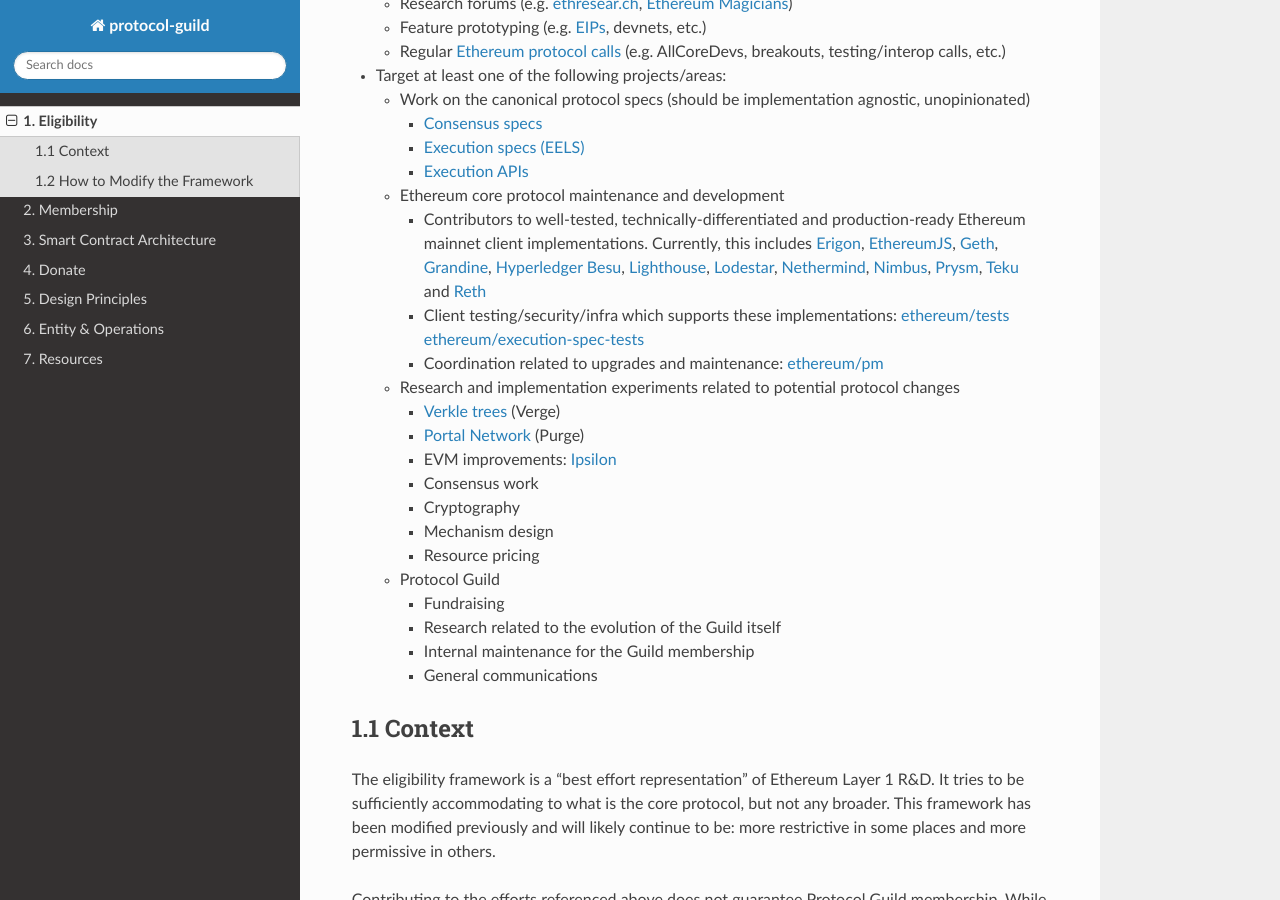
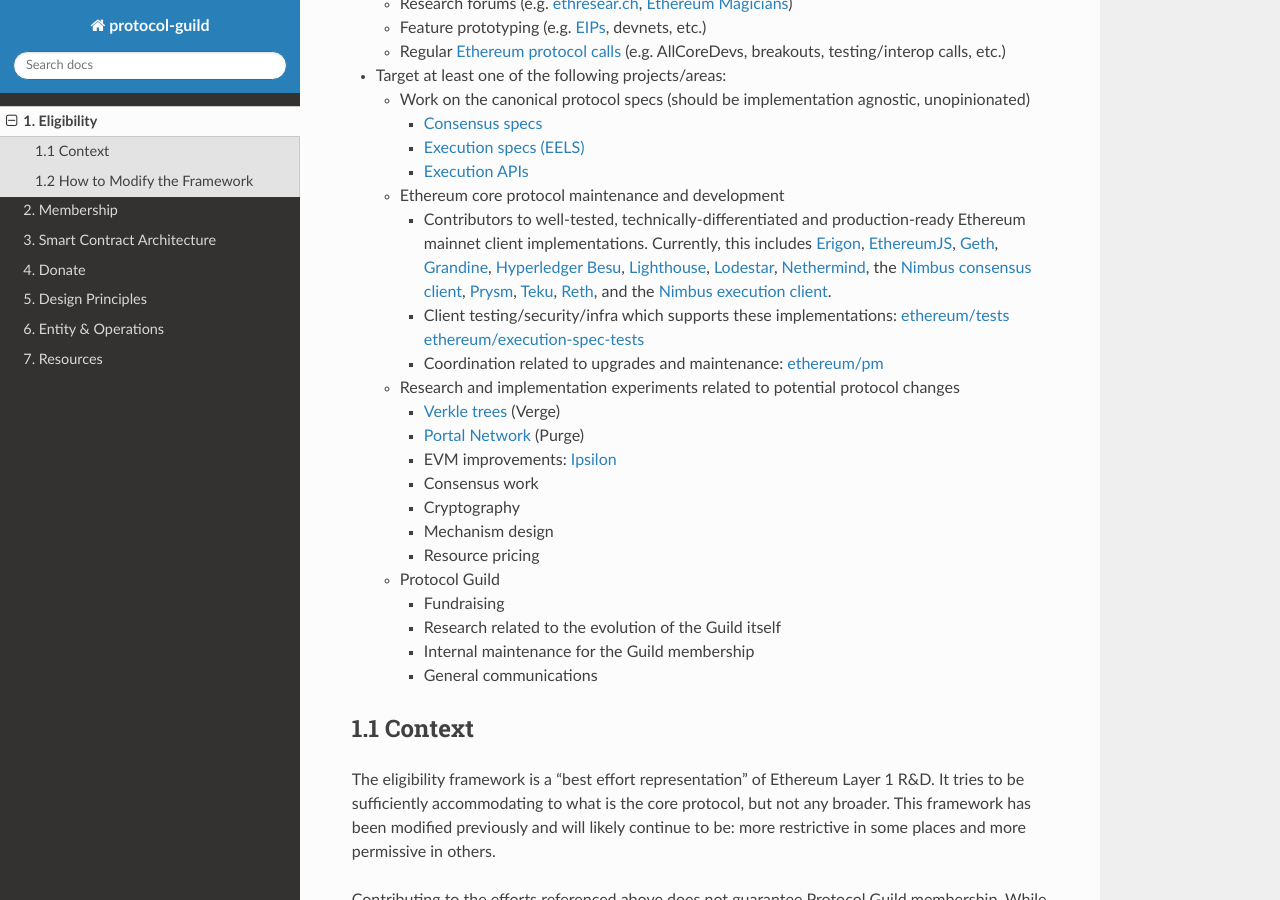
Before and after one commit to protocolguild/documentation, a Sphinx documentation site: the page built from docs/01-eligibility.md, in a window 1280 px wide and 900 px high, scrolled down 336 px. Built offline with Sphinx 7.4.7 and the Read the Docs theme 3.1.0, drawn with Linux system fonts in a browser that asks for light colours.

Commit message:
Add Nimbus execution client

```diff
--- a/docs/01-eligibility.md
+++ b/docs/01-eligibility.md
@@ -15,7 +15,7 @@
     - [Execution specs (EELS)](https://github.com/ethereum/execution-specs)
     - [Execution APIs](https://github.com/ethereum/execution-apis)
   - Ethereum core protocol maintenance and development
-    - Contributors to well-tested, technically-differentiated and production-ready Ethereum mainnet client implementations. Currently, this includes [Erigon](https://github.com/erigontech/erigon), [EthereumJS](https://github.com/ethereumjs),  [Geth](https://github.com/ethereum/go-ethereum), [Grandine](https://github.com/grandinetech/grandine), [Hyperledger Besu](https://github.com/hyperledger/besu), [Lighthouse](https://github.com/sigp/lighthouse), [Lodestar](https://github.com/ChainSafe/lodestar), [Nethermind](https://github.com/NethermindEth/nethermind), [Nimbus](https://github.com/status-im/nimbus-eth2), [Prysm](https://github.com/prysmaticlabs/prysm), [Teku](https://github.com/ConsenSys/teku) and [Reth](https://github.com/paradigmxyz/reth)
+    - Contributors to well-tested, technically-differentiated and production-ready Ethereum mainnet client implementations. Currently, this includes [Erigon](https://github.com/erigontech/erigon), [EthereumJS](https://github.com/ethereumjs),  [Geth](https://github.com/ethereum/go-ethereum), [Grandine](https://github.com/grandinetech/grandine), [Hyperledger Besu](https://github.com/hyperledger/besu), [Lighthouse](https://github.com/sigp/lighthouse), [Lodestar](https://github.com/ChainSafe/lodestar), [Nethermind](https://github.com/NethermindEth/nethermind), the [Nimbus consensus client](https://github.com/status-im/nimbus-eth2), [Prysm](https://github.com/prysmaticlabs/prysm), [Teku](https://github.com/ConsenSys/teku), [Reth](https://github.com/paradigmxyz/reth), and the [Nimbus execution client](https://github.com/status-im/nimbus-eth1).
     - Client testing/security/infra which supports these implementations: [ethereum/tests](https://github.com/ethereum/tests) [ethereum/execution-spec-tests](https://github.com/ethereum/execution-spec-tests)
     - Coordination related to upgrades and maintenance: [ethereum/pm](https://github.com/ethereum/pm)
   - Research and implementation experiments related to potential protocol changes
```
